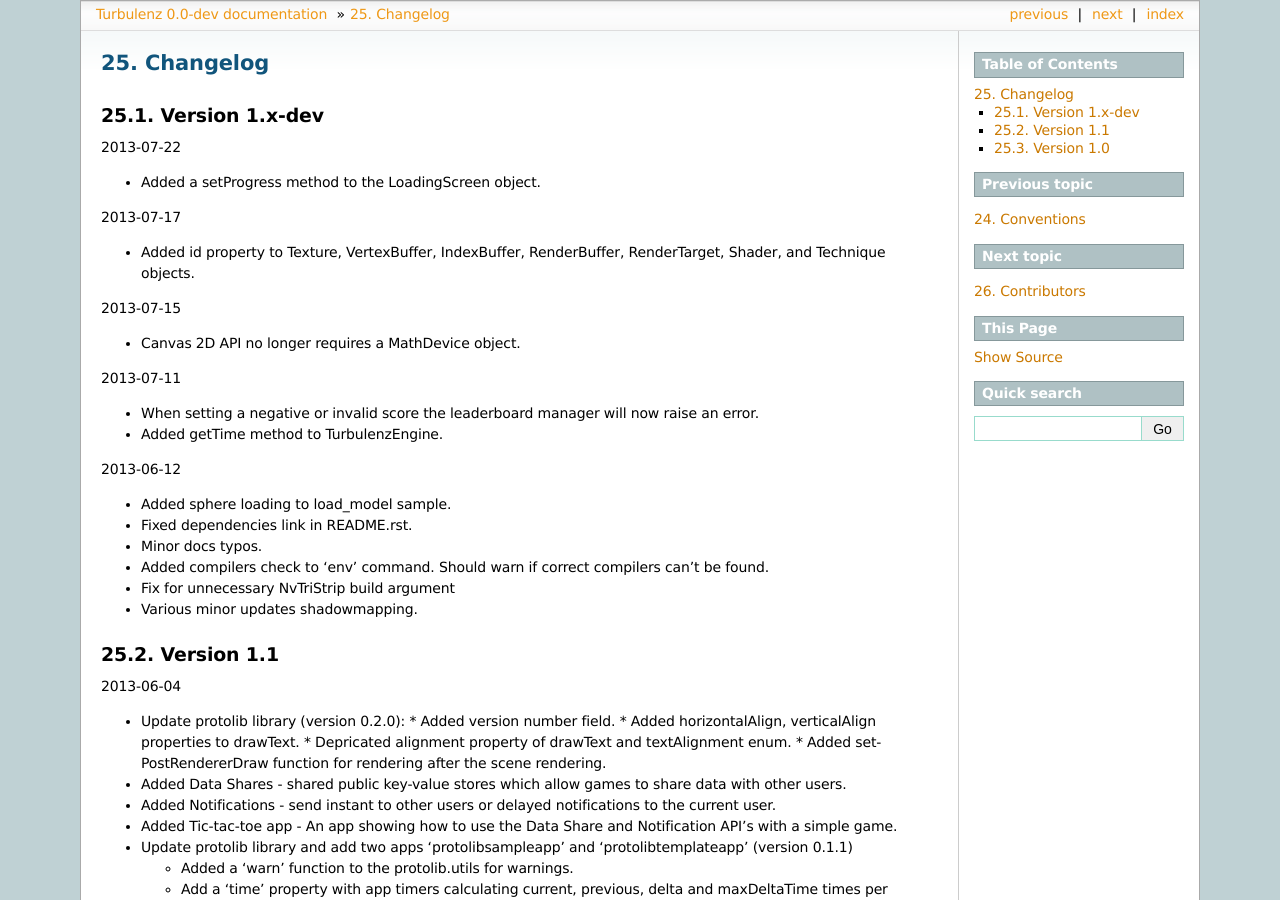
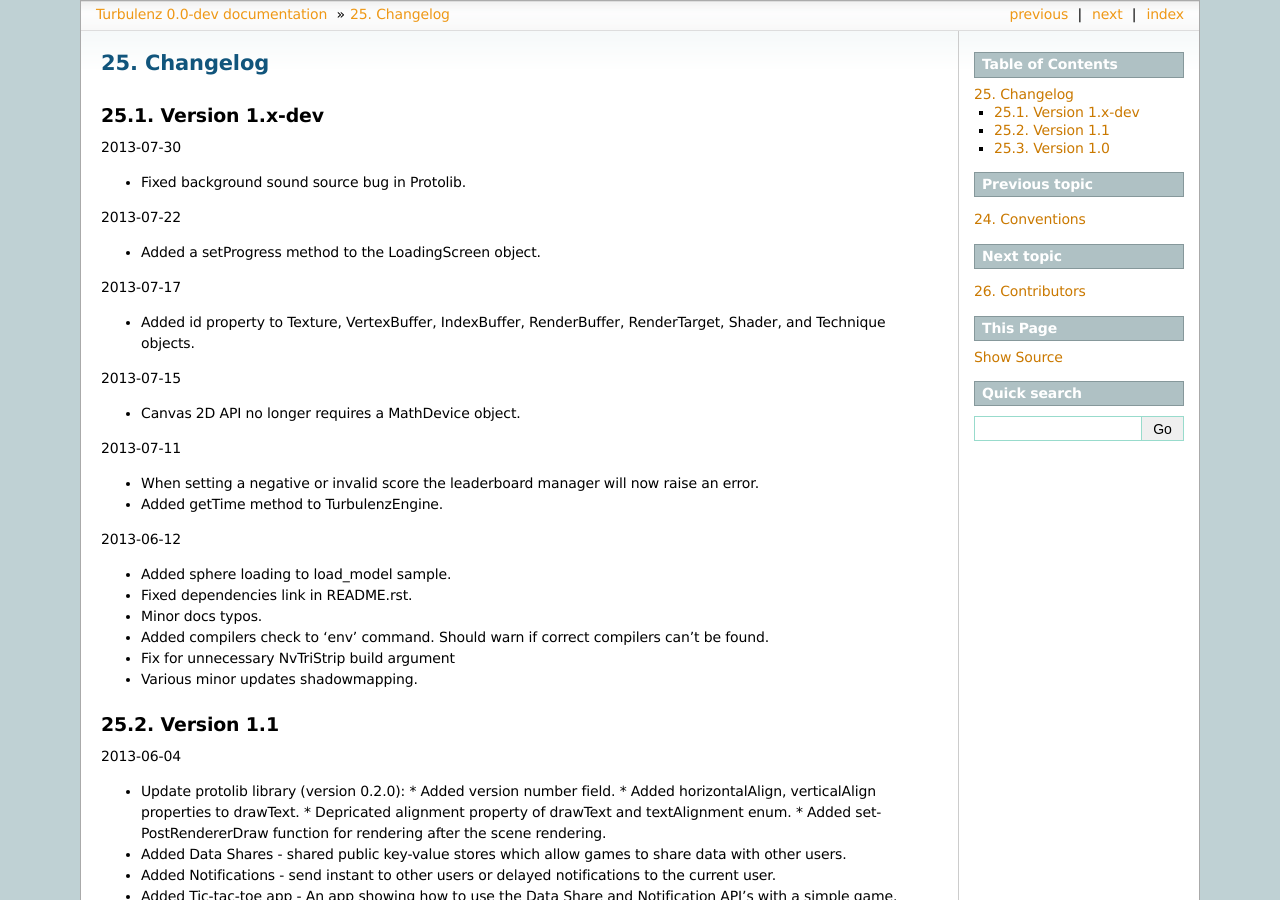
Before and after one commit to turbulenz/turbulenz_engine, a Sphinx documentation site: the page built from docs/source/changelog.rst, in a window 1280 px wide and 900 px high. Built offline with Sphinx 7.4.7, drawn with Linux system fonts in a browser that asks for light colours.

Commit message:
Updated changelog for background sound bug.

```diff
--- a/docs/source/changelog.rst
+++ b/docs/source/changelog.rst
@@ -9,6 +9,10 @@
 
 Version 1.x-dev
 ---------------
+
+2013-07-30
+
+- Fixed background sound source bug in Protolib.
 
 2013-07-22
 
```
